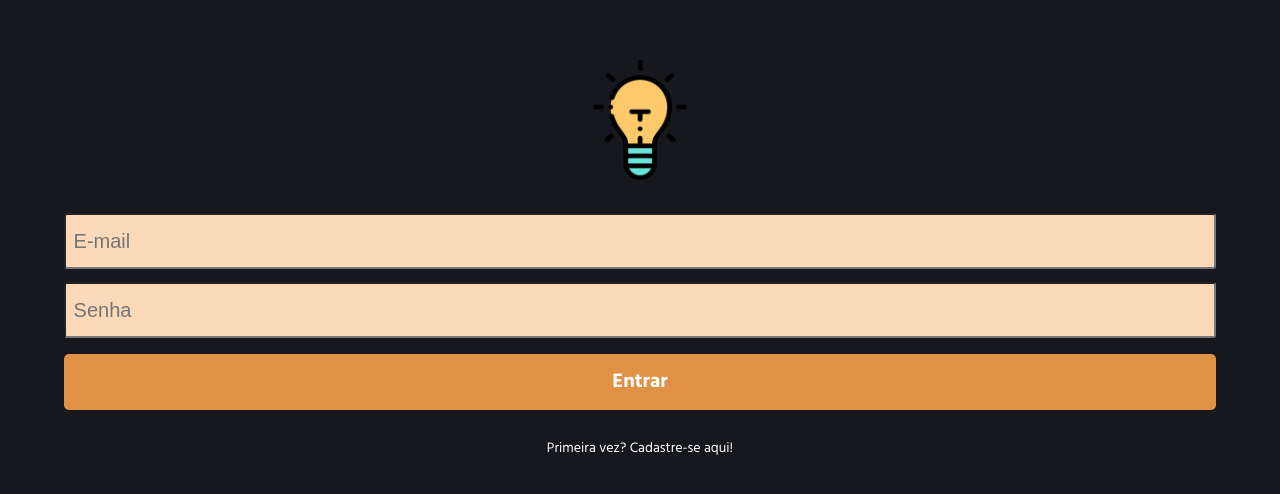
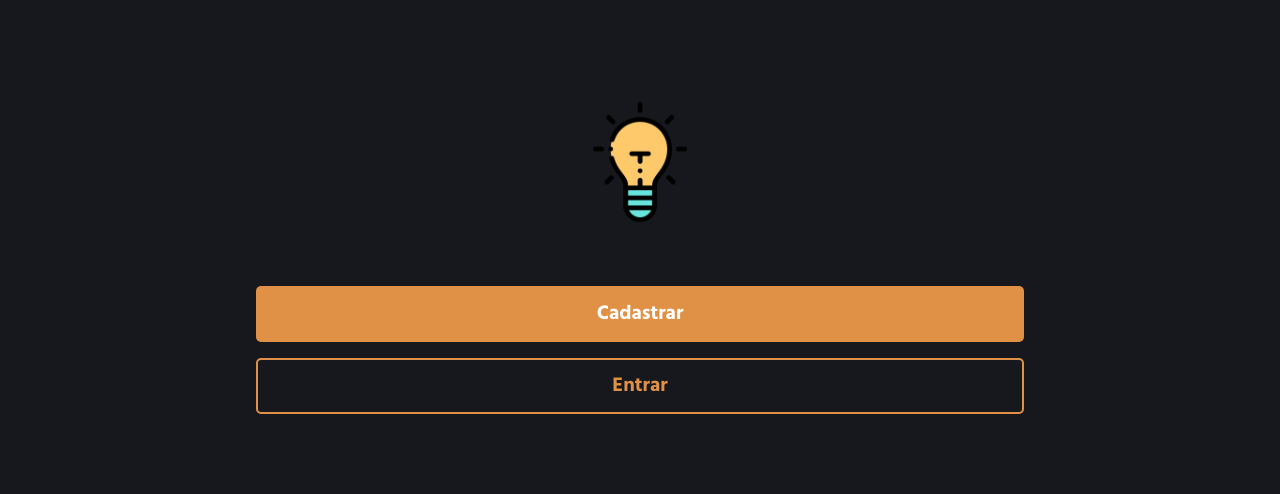
Before and after one commit to naylima/lights-on-front, a React (Create React App) app: page / in a window 1280 px wide. Shown: the part 142-636 px from the top of the page. Built offline with nearby package versions, Linux system fonts and the light colour scheme.

Commit message:
layout authSelect, login, signup

```diff
--- a/src/Common/Contexts/UserContext.js
+++ /dev/null
@@ -1,5 +0,0 @@
-import { createContext } from "react";
-
-const UserContext = createContext()
-
-export default UserContext
--- a/src/Components/App.js
+++ b/src/Components/App.js
@@ -1,25 +1,21 @@
 import { BrowserRouter, Routes, Route } from "react-router-dom";
-import { useState } from "react";
-import UserContext from "../Common/Contexts/UserContext.js";
 import GlobalStyle from "../Styles/GlobalStyle.js";
+import AuthSelector from "./AuthSelect.js";
 import SignIn from "./Sign-In/SignIn.js";
 import SignUp from "./Sign-Up/SignUp.js";
 
 export default function App() {
 
-    const [user, setUser] = useState({})
-
     return(
 <>
     <GlobalStyle />
-        <UserContext.Provider value={{user, setUser}}>
             <BrowserRouter>
                 <Routes>
-                    <Route path="/" element={<SignIn />} ></Route>
+                    <Route path="/" element={<AuthSelector />} ></Route>
+                    <Route path="/sign-in" element={<SignIn />} ></Route>
                     <Route path="/sign-up" element={<SignUp />} ></Route>
                 </Routes>
             </BrowserRouter>
-        </UserContext.Provider>
 </>
     )
 }
--- /dev/null
+++ b/src/Components/AuthSelect.js
@@ -0,0 +1,74 @@
+import styled from "styled-components";
+import { Link } from "react-router-dom";
+import logo from "../assets/lamp.png"
+
+export default function AuthSelector() {
+    return(
+        <AuthWrapper>
+            <img src={logo} alt="logo"/>
+
+                <Link to="/sign-up">
+                    <SignUpButton>
+                        <div>Cadastrar</div>
+                    </SignUpButton>
+                </Link>
+                <Link to="/sign-in">
+                    <SignInButton>
+                        <div>Entrar</div>
+                    </SignInButton>
+                </Link>
+        </AuthWrapper>
+    )
+}
+
+const AuthWrapper = styled.div`
+    display: flex;
+    flex-direction: column;
+    align-items: center;
+    justify-content: center;
+    height: 100vh;
+img {
+    width: 120px;
+    margin-bottom: 6vh;
+}
+`
+
+const SignUpButton = styled.div`
+    border: none;
+    width: 60vw;
+    height: 7vh;
+    background-color: #e09145;
+    display: flex;
+    justify-content: center;
+    align-items: center;
+    text-align: center;
+    border-radius: 5px;
+    margin-top: 2vh;
+    cursor: pointer;
+div {
+    font-family: 'Hind', sans-serif;
+    color: white;
+    font-size: 20px;
+    font-weight: bold;
+}
+`
+
+const SignInButton = styled.div`
+    border: 2px solid #e09145;
+    width: 60vw;
+    height: 7vh;
+    background-color: rgba(0,0,0,0);
+    display: flex;
+    justify-content: center;
+    align-items: center;
+    text-align: center;
+    border-radius: 5px;
+    margin-top: 2vh;
+    cursor: pointer;
+div {
+    font-family: 'Hind', sans-serif;
+    color: #e09145;
+    font-size: 20px;
+    font-weight: bold;
+}
+`
--- a/src/Components/Sign-In/FormSignIn.js
+++ b/src/Components/Sign-In/FormSignIn.js
@@ -1,12 +1,10 @@
 import styled from "styled-components";
-import { useContext, useState } from "react";
+import {  useState } from "react";
 import { useNavigate } from "react-router-dom";
-import UserContext from "../../Common/Contexts/UserContext";
 
 export default function FormSignIn(){
 
     const [form, setForm] = useState({})
-    const {setUser} = useContext(UserContext)
     const navigate = useNavigate()
 
     function handleForm({ name, value }){
@@ -24,7 +22,11 @@ export default function FormSignIn(){
             ...form,
         }
         const promise = ""//Aqui entra a requisição post de SignIn
-        promise.then((res) => {setUser(res.data); navigate('/home');console.log(res.data)})
+        promise.then((res) => {
+            const token = res.data;
+            localStorage.setItem("lights-on", JSON.stringify({token: token}));
+            navigate('/home');
+        })
         promise.catch(() => {alert('Dados inválidos, tente novamente');})
 
     }
@@ -78,7 +80,7 @@ input:focus{
 
 const LButton = styled.button`
     border: none;
-    width: 90vw;
+    width: 60vw;
     height: 7vh;
     background-color: #e09145;
     display: flex;
--- a/src/Components/Sign-Up/FormSignUp.js
+++ b/src/Components/Sign-Up/FormSignUp.js
@@ -26,7 +26,7 @@ export default function FormSignUp() {
             ...form,
         }
         const promise = "" // aqui entra requisição post de signup
-        promise.then(() => {navigate('/');})
+        promise.then(() => {navigate('/sign-in');})
         promise.catch(() => {alert('Dados inválidos, tente novamente');})
 
     }
@@ -92,7 +92,7 @@ input:focus{
 
 const LButton = styled.button`
     border: none;
-    width: 90vw;
+    width: 60vw;
     height: 7vh;
     background-color: #e09145;
     display: flex;
--- a/src/Components/Sign-Up/SignUp.js
+++ b/src/Components/Sign-Up/SignUp.js
@@ -8,7 +8,7 @@ export default function SignUp() {
         <SignUpWrap>
             <img src={logo} alt="logo" />
             <FormSignUp/>
-            <Link to="/">
+            <Link to="/sign-in">
             <span>Já tem uma conta? Entre agora!</span>
             </Link>
         </SignUpWrap>
```
Also changed, not shown: src/Common/PrivatePage.js (added, +20 -0 lines).
